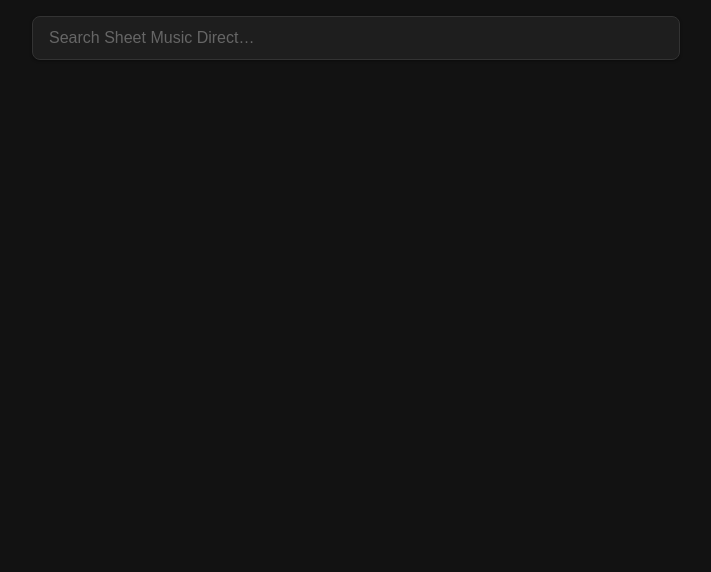
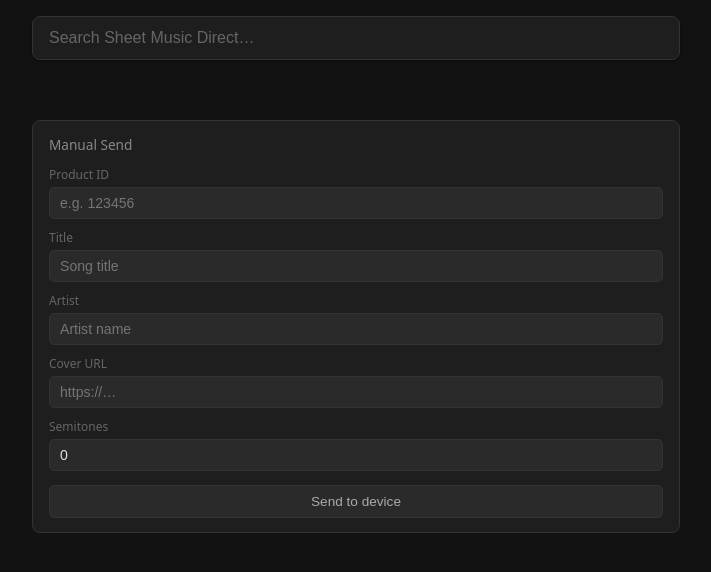
Before and after one commit to ingdas/ingdas.github.io, a plain HTML site: page sheets/index.html in a window 1280 px wide. Shown: the whole page, without its empty margins (284-995 px from the left). Drawn offline with Linux system fonts and the light colour scheme.

Commit message:
Update index.html

```diff
--- a/sheets/index.html
+++ b/sheets/index.html
@@ -92,6 +92,29 @@
     }
     .t-select:focus { outline: none; border-color: #5b9bd5; }
     .t-select.active { background: #1976d2; border-color: #1565c0; color: #fff; }
+
+    #manualPanel {
+      margin-top: 32px; background: #1e1e1e; border: 1px solid #333;
+      border-radius: 8px; padding: 14px 16px;
+    }
+    #manualPanel h3 { font-size: 0.85rem; color: #888; margin-bottom: 12px; font-weight: 500; }
+    .m-field {
+      display: flex; flex-direction: column; gap: 4px; margin-bottom: 10px;
+    }
+    .m-field label { font-size: 0.75rem; color: #666; }
+    .m-field input {
+      padding: 7px 10px; border: 1px solid #333; border-radius: 5px;
+      background: #2a2a2a; color: #e0e0e0; font-size: 0.88rem;
+    }
+    .m-field input:focus { outline: none; border-color: #5b9bd5; }
+    #manualSend {
+      width: 100%; margin-top: 4px; padding: 8px;
+      border: 1px solid #333; border-radius: 5px;
+      background: #2a2a2a; color: #aaa; cursor: pointer;
+      font-size: 0.85rem; font-weight: 500; transition: background .1s;
+    }
+    #manualSend:hover { background: #1a2d42; border-color: #5b9bd5; color: #e0e0e0; }
+    #manualSend:active { background: #1976d2; border-color: #1565c0; color: #fff; }
   </style>
 </head>
 <body>
@@ -104,12 +127,22 @@
   <div id="corsNote">Search failed. Check your internet connection and try again.</div>
   <div id="status"></div>
   <div id="results"></div>
+
+  <div id="manualPanel">
+    <h3>Manual Send</h3>
+    <div class="m-field"><label>Product ID</label><input id="m-id" type="text" placeholder="e.g. 123456" /></div>
+    <div class="m-field"><label>Title</label><input id="m-title" type="text" placeholder="Song title" /></div>
+    <div class="m-field"><label>Artist</label><input id="m-artist" type="text" placeholder="Artist name" /></div>
+    <div class="m-field"><label>Cover URL</label><input id="m-cover" type="url" placeholder="https://…" /></div>
+    <div class="m-field"><label>Semitones</label><input id="m-semitones" type="number" value="0" min="-6" max="6" /></div>
+    <button id="manualSend">Send to device</button>
+  </div>
 </div>
 
 <script>
   const TOPIC      = 'sheetshare-home'; // must match NTFY_TOPIC in SheetShareApplication.kt
   const SEARCH_URL = 'https://mobileapi.sheetmusicdirect.com/1.0/devices/82419D36-C4A5-4861-91D2-BB8B648FC107/searchwithfacets';
-  const PROXY      = url => `https://proxy.corsfix.com/?${url}`;
+  const PROXY      = url => `https://corss.ingel.ing/?url=${encodeURIComponent(url)}`;
   // ── Search ────────────────────────────────────────────────────────────────
   const SUGGEST_URL = 'https://www.sheetmusicdirect.com/api/frontend/SearchKeywordSuggest.ashx';
 
@@ -305,7 +338,7 @@
   }
 
   async function sendToDevice(payload) {
-    const res = await fetch(`https://ntfy.sh/${encodeURIComponent(TOPIC)}`, {
+    const res = await fetch(`https://ntfy.ingel.ing/${encodeURIComponent(TOPIC)}`, {
       method: 'POST',
       headers: { 'Content-Type': 'application/json' },
       body: JSON.stringify(payload),
@@ -313,6 +346,21 @@
     if (!res.ok) throw new Error(`ntfy ${res.status}`);
   }
 
+  // ── Manual Send ───────────────────────────────────────────────────────────
+  document.getElementById('manualSend').addEventListener('click', async () => {
+    const productId = document.getElementById('m-id').value.trim();
+    const title     = document.getElementById('m-title').value.trim();
+    const artist    = document.getElementById('m-artist').value.trim();
+    const coverUrl  = document.getElementById('m-cover').value.trim();
+    const semitones = parseInt(document.getElementById('m-semitones').value) || 0;
+    if (!productId || !title) {
+      statusEl.className = 'error';
+      statusEl.textContent = 'Product ID and Title are required.';
+      return;
+    }
+    await openSongAt(productId, title, semitones, coverUrl, artist);
+  });
+
   function esc(s) {
     return String(s ?? '').replace(/&/g,'&amp;').replace(/</g,'&lt;').replace(/>/g,'&gt;').replace(/"/g,'&quot;');
   }
```
